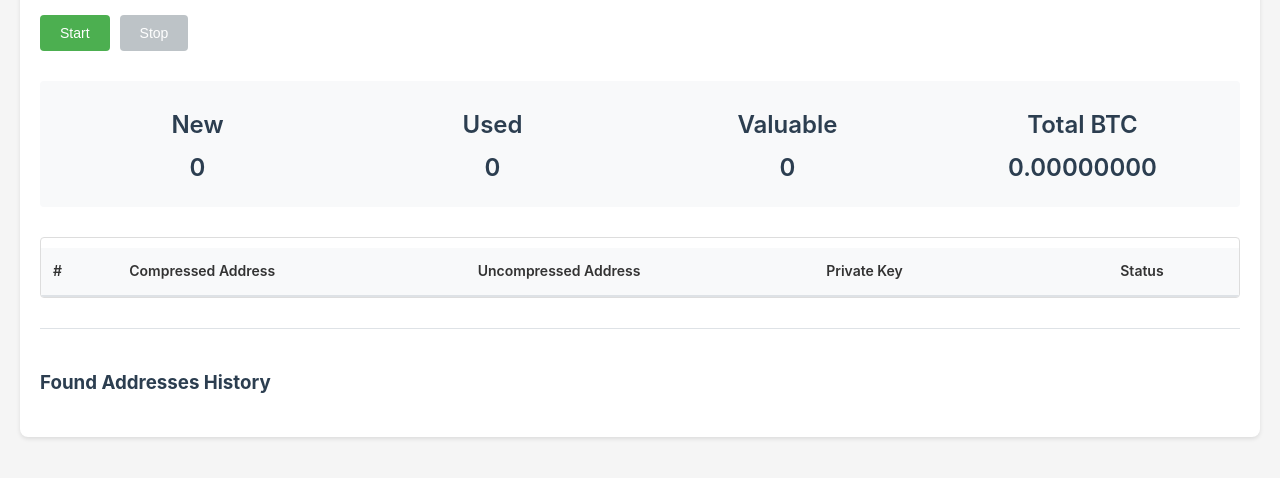
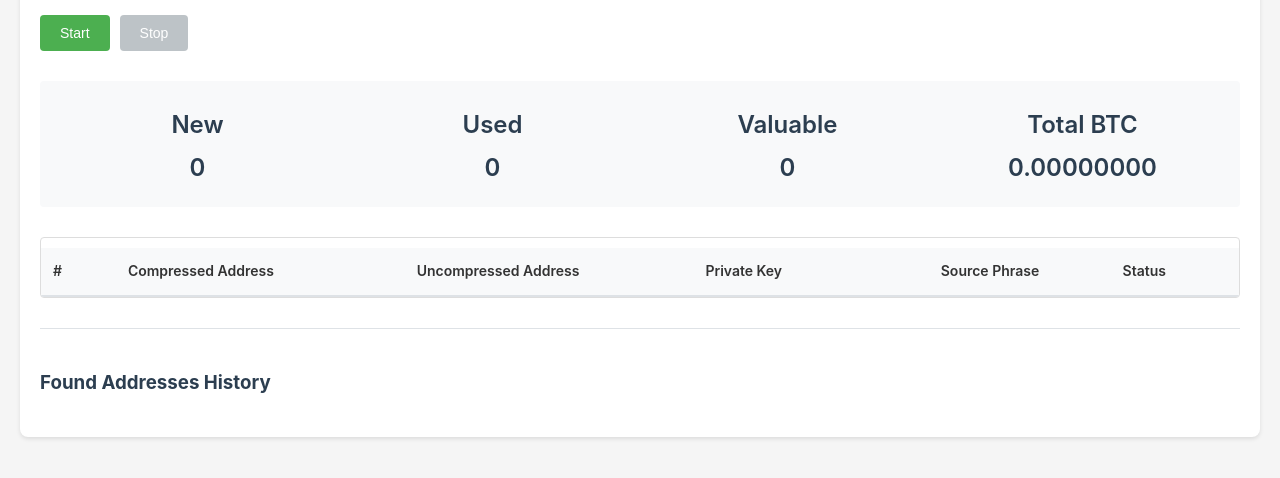
Before and after one commit to 0XST123/cursor, a website: page index.html in a window 1280 px wide. Shown: the part 128-606 px from the top of the page. Drawn offline with nearby package versions, Linux system fonts and the light colour scheme.

Commit message:
feat: add source phrase column to display original phrase for each wallet

```diff
--- a/index.html
+++ b/index.html
@@ -243,9 +243,10 @@
                 <thead>
                     <tr>
                         <th style="width: 5%">#</th>
-                        <th style="width: 30%">Compressed Address</th>
-                        <th style="width: 30%">Uncompressed Address</th>
-                        <th style="width: 25%">Private Key</th>
+                        <th style="width: 25%">Compressed Address</th>
+                        <th style="width: 25%">Uncompressed Address</th>
+                        <th style="width: 20%">Private Key</th>
+                        <th style="width: 15%">Source Phrase</th>
                         <th style="width: 10%">Status</th>
                     </tr>
                 </thead>
--- a/main.js
+++ b/main.js
@@ -384,6 +384,7 @@ class WalletFinder {
             <td title="${walletData.compressed.address}">${walletData.compressed.address}</td>
             <td title="${walletData.uncompressed.address}">${walletData.uncompressed.address}</td>
             <td title="${walletData.privateKey}">${walletData.privateKey}</td>
+            <td title="${walletData.sourcePhrase}">${walletData.sourcePhrase}</td>
             <td class="status-${checkResult.status.type}">${checkResult.status.text}</td>
         `;
 
@@ -416,12 +417,14 @@ class WalletFinder {
         historyItem.dataset.compressedAddress = data.compressed.address;
         historyItem.dataset.uncompressedAddress = data.uncompressed.address;
         historyItem.dataset.privateKey = data.privateKey;
+        historyItem.dataset.sourcePhrase = data.sourcePhrase;
         historyItem.dataset.balance = data.balance;
         historyItem.dataset.status = JSON.stringify(data.status);
         historyItem.dataset.timestamp = data.timestamp;
 
         historyItem.innerHTML = `
             <div>Batch #${data.batchNumber} - ${new Date(data.timestamp).toLocaleString()}</div>
+            <div>Source Phrase: ${data.sourcePhrase}</div>
             <div>Compressed: ${data.compressed.address}</div>
             <div>Uncompressed: ${data.uncompressed.address}</div>
             <div>Private Key: ${data.privateKey}</div>
@@ -451,6 +454,8 @@ class WalletFinder {
                             const wallet = this.wallet.generateWallet(phrase);
                             if (wallet && wallet.compressed && wallet.compressed.address &&
                                 wallet.uncompressed && wallet.uncompressed.address) {
+                                // Добавляем исходную фразу к данным кошелька
+                                wallet.sourcePhrase = phrase;
                                 this.currentBatch.keys.push(wallet);
                             }
                         } catch (error) {
```
